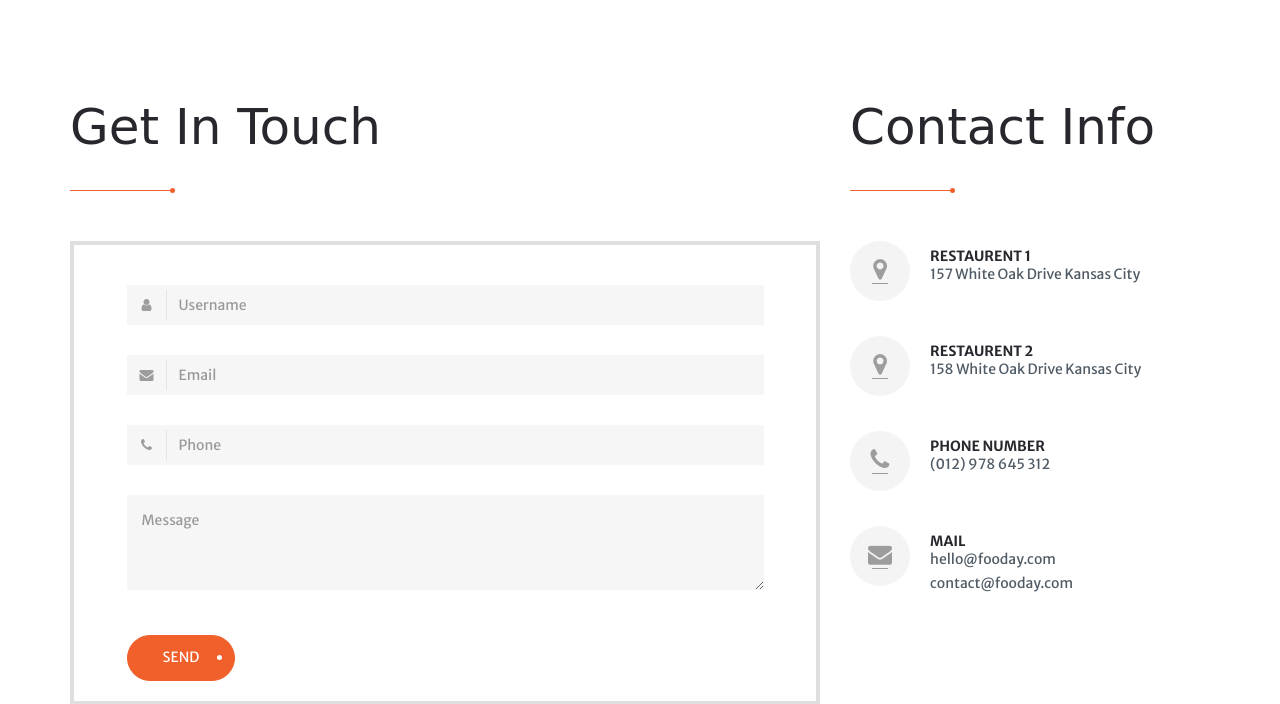
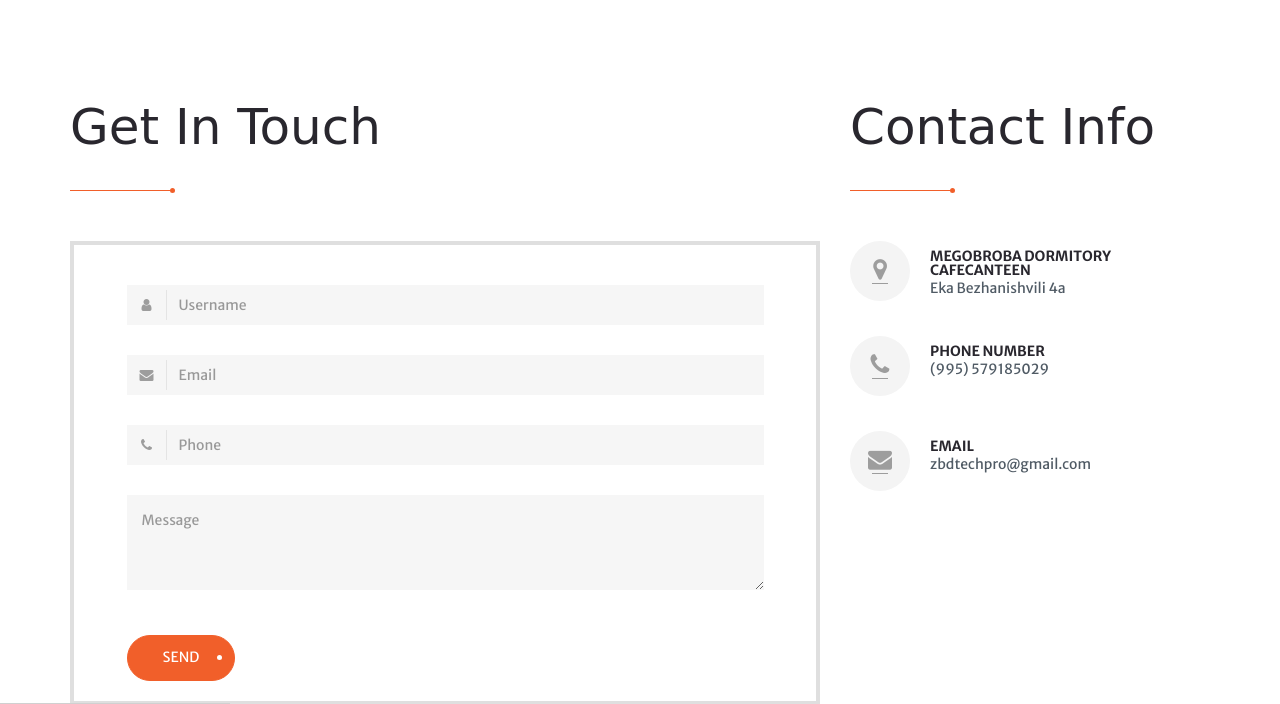
Before and after one commit to Zubaidov/Canteen_TbilisiDorm, a Django app: page /contact/ in a window 1280 px wide. Shown: the part 421-1125 px from the top of the page. Run offline with Django 5.2, Linux system fonts and the light colour scheme; some libraries are stand-ins or nearby versions; some web fonts are replaced.

Commit message:
contact form is done

```diff
--- a/templates/contact.html
+++ b/templates/contact.html
@@ -62,17 +62,8 @@
                           <div class="wrapper-icon"><i class="icons fa fa-map-marker"></i></div>
                         </div>
                         <div class="media-body">
-                          <h4 class="media-heading title">Restaurent 1</h4>
-                          <div class="description">157 White Oak Drive Kansas City</div>
-                        </div>
-                      </div>
-                      <div class="media item">
-                        <div class="media-left">
-                          <div class="wrapper-icon"><i class="icons fa fa-map-marker"></i></div>
-                        </div>
-                        <div class="media-body">
-                          <h4 class="media-heading title">Restaurent 2</h4>
-                          <div class="description">158 White Oak Drive Kansas City</div>
+                          <h4 class="media-heading title">Megobroba Dormitory CafeCanteen</h4>
+                          <div class="description">Eka Bezhanishvili 4a</div>
                         </div>
                       </div>
                       <div class="media item">
@@ -81,7 +72,7 @@
                         </div>
                         <div class="media-body">
                           <h4 class="media-heading title">Phone Number</h4>
-                          <div class="description">(012) 978 645 312</div>
+                          <div class="description">(995) 579185029</div>
                         </div>
                       </div>
                       <div class="media item">
@@ -89,10 +80,9 @@
                           <div class="wrapper-icon"><i class="icons fa fa-envelope"></i></div>
                         </div>
                         <div class="media-body">
-                          <h4 class="media-heading title">Mail</h4>
+                          <h4 class="media-heading title">Email</h4>
                           <div class="description">
-                            <p>hello@fooday.com</p>
-                            <p>contact@fooday.com</p>
+                            <p>zbdtechpro@gmail.com</p>
                           </div>
                         </div>
                       </div>
@@ -100,6 +90,7 @@
                   </div>
                 </div>
               </div>
+              <!--
             </section>
             <section class="map-section padding-bottom-100">
               <div class="container">
@@ -107,6 +98,6 @@
               </div>
             </section>
           </div>
-        </div>
+        </div> -->
 
 {% endblock body %}
```
